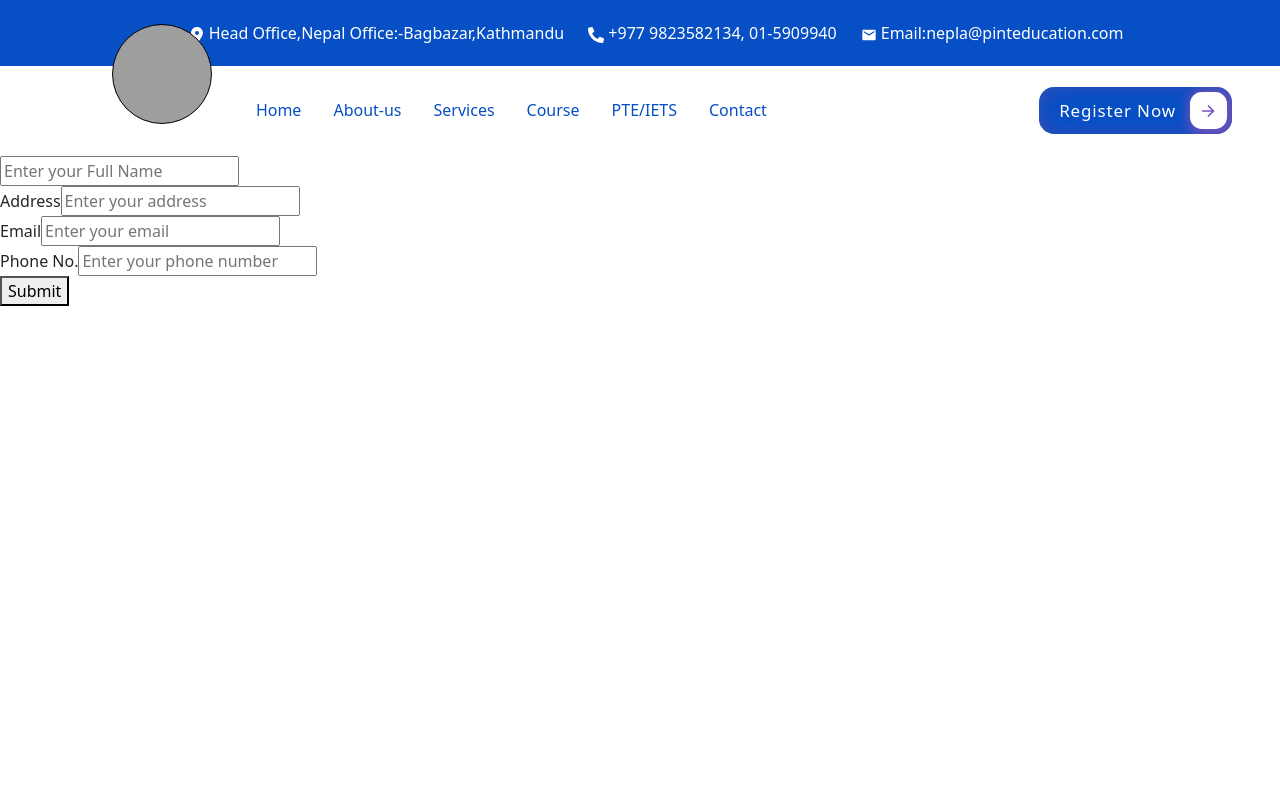
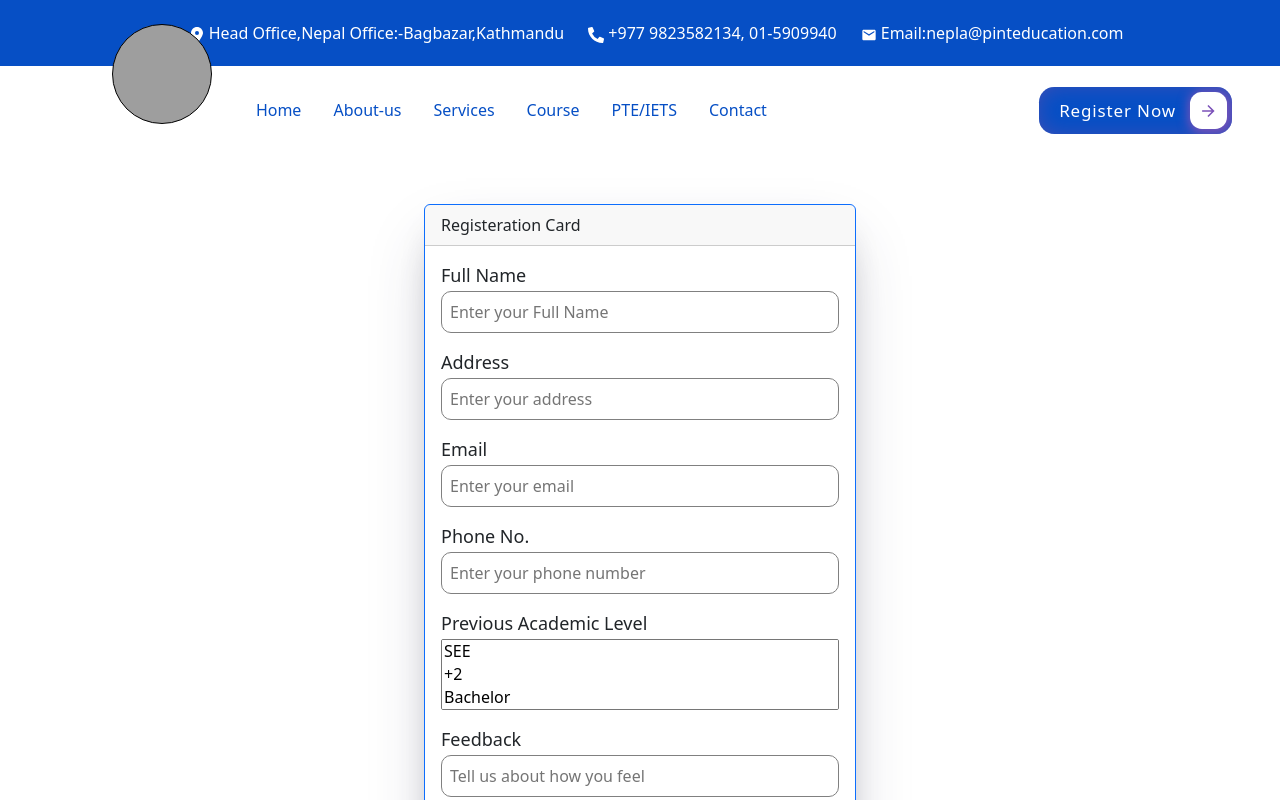
Before and after one commit to Aayusha1523/PerfectInternationWebsite, a React (Vite) app: page /register in a window 1280 px wide. Shown: the top 800 px of the page. Built offline with nearby package versions, Linux system fonts and the light colour scheme; grey boxes are pictures that could not be loaded.

Commit message:
registeration

```diff
--- a/src/pages/About.jsx
+++ b/src/pages/About.jsx
@@ -8,14 +8,12 @@ import Goal from "../assets/Images/goal.webp";
 import Mission from "../assets/Images/missi.webp";
 import Logo from "../assets/Images/Perfect logo.jpg";
 import Vision from "../assets/Images/vision.jpeg";
-import teamInfo from "../components/about/teamInfo";
-
 const About = () => {
   return (
     <>
       <div className="blurbox mb-5">
-        <div className="Banner"></div>
-        <div className="typeds">
+        <div className="Banner-about"></div>
+        <div className="typeds-about">
           <ReactTyped
             strings={[
               "ABOUT US",
@@ -77,7 +75,7 @@ const About = () => {
                 OUR MISSION
               </h4>
 
-              <div className="card">
+              <div className="card-about">
                 <p
                   style={{
                     paddingTop: "6px",
@@ -99,7 +97,7 @@ const About = () => {
                   aspirations abroad, thereby shaping a brighter future for
                   themselves and contributing positively to global communities.
                   Perfect International Education Consultancy is not just about
-                  sending students abroad; its about guiding them towards a path
+                  sending students abroadits about guiding them towards a path
                   of academic excellence and personal fulfillment.
                 </p>
               </div>
@@ -194,20 +192,49 @@ const About = () => {
       <Container>
         <h1 style={{ alignItems: "center" }}>OUR TEAM</h1>
         <Row>
-          {teamInfo.map((item) => {
-            return (
-              <Col className="people" lg="2" md="2" key={item.id}>
+          <Col className="people" lg="2" md="2">
             <img
               style={{ width: "200px", padding: "15px" }}
               // src={Vision}
               src={Logo}
             ></img>
-                <h5>{item.position}</h5>
-                <h6>{item.name}</h6>
+            <h4>Director</h4>
+            <h6>Subash Pandey</h6>
             <p>Reading,Uk</p>
           </Col>
-            );
-          })}
+
+          <Col className="people" lg="2" md="2">
+            <img
+              style={{ width: "200px", padding: "15px" }}
+              // src={Vision}
+              src={Logo}
+            ></img>
+            <h4>Director</h4>
+            <h6>Laxmi Poudel</h6>
+            <p>Reading,Uk</p>
+          </Col>
+
+          <Col className="people" lg="2" md="2">
+            <img
+              style={{ width: "200px", padding: "15px" }}
+              // src={Vision}
+              src={Logo}
+            ></img>
+            <h4>Director</h4>
+            <h6>Subash Pandey</h6>
+            <p>Reading,Uk</p>
+          </Col>
+
+          <Col className="people" lg="2" md="2">
+            <img
+              style={{ width: "200px", padding: "15px" }}
+              // src={Vision}
+              src={Logo}
+            ></img>
+            <h4>Director</h4>
+            <h6>Subash Pandey</h6>
+            <p>Reading,Uk</p>
+          </Col>
         </Row>
       </Container>
       {/* Ends Here */}
--- a/src/pages/Register.jsx
+++ b/src/pages/Register.jsx
@@ -1,36 +1,38 @@
 import { useForm, ValidationError } from "@formspree/react";
+import { Button } from "react-bootstrap";
+import Card from "react-bootstrap/Card";
+
+import style from "../style/register.module.css";
 const Register = () => {
-  const [state, handleSubmit] = useForm("xeojkjwy");
-  if (state.succeeded) {
-    return <p>Thanks for joining!</p>;
+  // const [state, handleSubmit] = useForm("xeojkjwy");
+  // if (state.succeeded) {
+  //   return <p>Thanks for joining!</p>;
+  // }
+
+  function handleSubmit(value) {
+    return console.log(value);
   }
   return (
+    <section className={style.container}>
+      <Card
+        border="primary"
+        style={{ width: "27rem" }}
+        className={style.mainCard}
+      >
+        <Card.Header>Registeration Card </Card.Header>
+        <Card.Body>
           <form onSubmit={handleSubmit}>
-      {/* <label htmlFor="email">Email Address</label> */}
-      {/* <input id="email" type="email" name="email" placeholder="your Enail" />
-      <ValidationError prefix="Email" field="email" errors={state.errors} /> */}
-
-      {/* fullname  */}
-      {/* <input
-        type="text"
-        id="FullName"
-        name="FullName"
-        placeholder="Full Name"
-      /> */}
-      <ValidationError prefix="Message" field="message" errors={state.errors} />
-      {/* <h1>CONTACT FORM</h1> */}
-      <div className="input-box">
-        {/* <label>Full Name</label> */}
+            <div className={style.inputBox}>
+              <label>Full Name</label>
               <input
                 type="text"
-          // className="field"
                 placeholder="Enter your Full Name"
                 name="Full name"
                 required
               />
             </div>
 
-      <div className="input-box">
+            <div className={style.inputBox}>
               <label>Address</label>
               <input
                 type="text"
@@ -41,7 +43,7 @@ const Register = () => {
               />
             </div>
 
-      <div className="input-box">
+            <div className={style.inputBox}>
               <label>Email</label>
               <input
                 type="email"
@@ -52,7 +54,7 @@ const Register = () => {
               />
             </div>
 
-      <div className="input-box">
+            <div className={style.inputBox}>
               <label>Phone No.</label>
               <input
                 type="text"
@@ -62,7 +64,8 @@ const Register = () => {
                 required
               />
             </div>
-      {/*
+
+            <div className={style.inputBox}>
               <label htmlFor="Academic-level">Previous Academic Level</label>
               <select id="Academic" name="cars" size="3">
                 <option value="SEE">SEE</option>
@@ -70,14 +73,24 @@ const Register = () => {
                 <option value="Bachelors">Bachelor</option>
                 <option value="Master">Master</option>
                 <option value="Phd">Phd</option>
-      </select> */}
+              </select>
+            </div>
 
-      {/* <div>
+            <div className={style.inputBox}>
               <label>Feedback</label>
-        <input type="text" placeholder="Tell us about how you feel"></input>
-      </div> */}
-      <button type="submit">Submit</button>
+              <input
+                type="text"
+                placeholder="Tell us about how you feel"
+                name="feedback"
+              />
+            </div>
+            <Button type="submit" variant="primary">
+              Submit
+            </Button>
           </form>
+        </Card.Body>
+      </Card>
+    </section>
   );
 };
 
--- a/src/style/about.css
+++ b/src/style/about.css
@@ -1,4 +1,4 @@
-.Banner {
+.Banner-about {
   background-image: url("../assets/Images/pexels.jpeg");
   background-size: cover;
   background-position: center;
@@ -9,7 +9,7 @@
   place-items: center;
 }
 
-.typeds {
+.typeds-about {
   font-size: 48px;
   position: absolute;
   top: 30%;
@@ -34,7 +34,7 @@
   padding-top: 2rem;
 }
 
-.card {
+.card-about {
   padding: 20px;
   background: #e0e6ed;
   position: relative;
@@ -46,7 +46,7 @@
   z-index: -1;
 }
 
-.card::before {
+.card-about::before {
   content: "";
   position: absolute;
   width: 150px;
@@ -72,7 +72,7 @@
   }
 }
 
-.card::after {
+.card-about::after {
   content: "";
   position: absolute;
   background: #ffffff;
--- /dev/null
+++ b/src/style/register.module.css
@@ -0,0 +1,26 @@
+.container {
+  display: flex;
+  justify-content: center;
+  align-items: center;
+  padding-top: 3rem;
+}
+
+.mainCard {
+  box-shadow: rgba(50, 50, 93, 0.25) 0px 30px 60px -12px,
+    rgba(0, 0, 0, 0.3) 0px 18px 36px -18px;
+}
+
+.inputBox {
+  display: flex;
+  flex-direction: column;
+  margin-bottom: 1rem;
+}
+.inputBox label {
+  font-size: 18px;
+  margin-bottom: 2px;
+}
+.inputBox input {
+  padding: 0.5rem;
+  border-radius: 10px;
+  border: 1px gray solid;
+}
```
Lines whose indentation alone changed are shown as unchanged.
